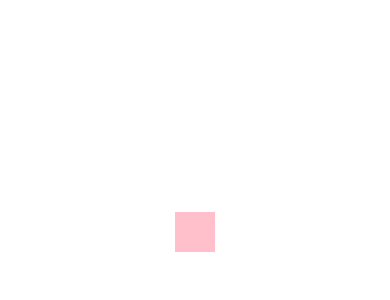
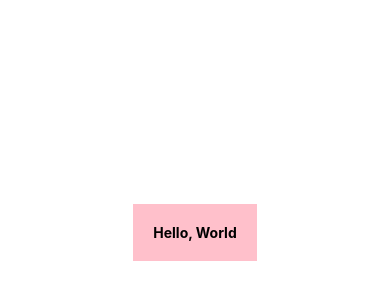
Before and after one commit to vinothsmart/reactnativetutorial, a React Native app: screen / in a window 390 px wide. Shown: the part 190-490 px from the top of the page. Built offline with nearby package versions, Linux system fonts and the light colour scheme.

Commit message:
helloworld wt styles

```diff
--- a/App.js
+++ b/App.js
@@ -5,7 +5,7 @@ export default function App() {
   return (
     <View style={styles.container}>
       <View style={styles.header}>
-
+        <Text style={styles.boldText}>Hello, World</Text>
       </View>
     </View>
   );
@@ -21,5 +21,8 @@ const styles = StyleSheet.create({
   header:{
     backgroundColor: 'pink',
     padding: 20,
+  },
+  boldText:{
+    fontWeight: 'bold'
   }
 });
```
